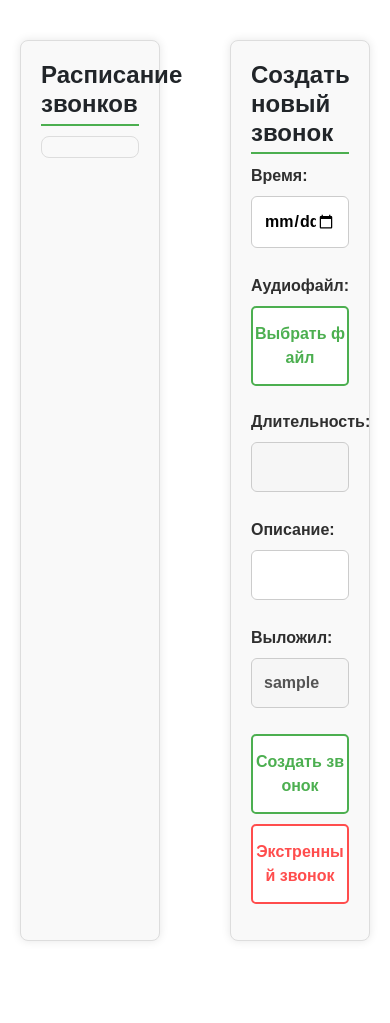
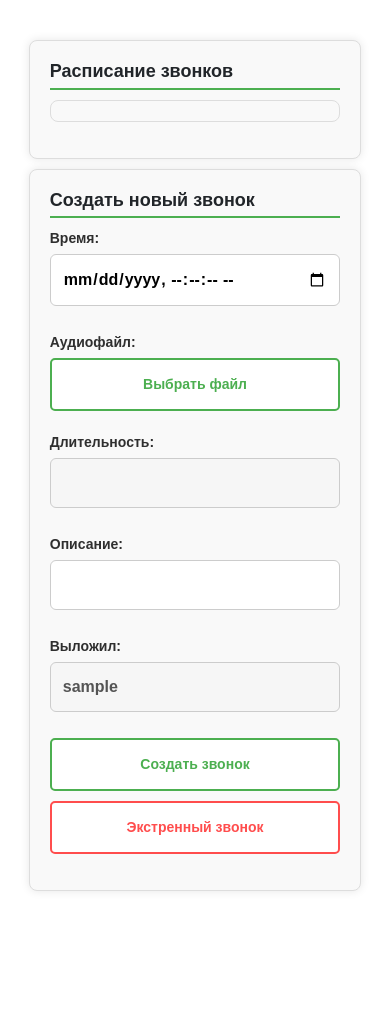
Before and after one commit to Vasysik/SpeakersWEB-2, a Flask app: page / in a window 390 px wide; the page is wider, and only the part inside the window is pictured. Shown: the part 60-1083 px from the top of that part. Run offline with Flask 3, Linux system fonts and the light colour scheme; the visitor is signed in with stand-in values (Sample User, id 1); data that the repository does not hold is empty; some libraries are stand-ins or nearby versions.

Commit message:
Added functions for the Emergency button, added styles for mobile devices

```diff
--- a/web_app/app.py
+++ b/web_app/app.py
@@ -1,6 +1,6 @@
 from flask import Flask, render_template, request, redirect, url_for, flash, session
 from pydub import AudioSegment
-from datetime import datetime
+from datetime import datetime, timedelta
 import uuid
 import os
 import db
@@ -66,9 +66,27 @@ def create_bell():
         time_str += ":00"
         time = datetime.strptime(time_str, '%Y-%m-%dT%H:%M:%S')
 
-    if 'username' in session:
-        username = session['username']
-    db.add_bell(info, time, unique_filename, duration, username)
+    db.add_bell(info, time, unique_filename, duration, session['username'])
+
+    return redirect(url_for('index'))
+
+@app.route('/create_emergency_bell', methods=['POST'])
+def create_emergency_bell():
+    if not check_login():
+        return redirect(url_for('login'))
+
+    emergency_type = request.form['emergency_type']
+    duration = 0
+
+    info = {
+        'fire': 'Пожар',
+        'terrorism': 'Угроза терроризма'
+        # Добавьте другие типы ситуаций по мере необходимости
+    }.get(emergency_type, 'Неизвестная ситуация')
+
+    future_time = (datetime.now() + timedelta(seconds=2)).replace(microsecond=0)
+
+    db.add_bell(info, future_time, f"emergency_audios/{emergency_type}.mp3", duration, session['username'])
 
     return redirect(url_for('index'))
 
--- a/web_app/static/styles.css
+++ b/web_app/static/styles.css
@@ -258,3 +258,63 @@ audio {
     font-size: 14px;
     cursor: pointer;
 }
+
+/* Стили для устройств с максимальной шириной 768px (планшеты и мобильные телефоны) */
+@media (max-width: 768px) {
+    .home-container {
+        flex-direction: column;
+        align-items: center;
+        width: 100%;  /* Установка ширины контейнера на 100% экрана */
+    }
+
+    .bells-container,
+    .create-bell-container {
+        max-width: 90%;  /* Ограничение максимальной ширины и установка единой ширины */
+        width: 100%;  /* Позволяет блокам занимать всю доступную ширину */
+        order: 0;  /* Установка порядка для расписания звонков */
+    }
+
+    .create-bell-container {
+        order: 1;  /* Установка порядка для блока создания нового звонка */
+        margin-top: 10px;  /* Добавление отступа между блоками */
+    }
+
+    .title {
+        font-size: 20px;  /* Немного уменьшаем размер заголовка для экономии пространства */
+    }
+
+    form {
+        width: 100%;  /* Установка ширины форм на 100% для улучшения доступности */
+    }
+
+    input[type="file"] + label,
+    .button,
+    .custom-file-upload {
+        font-size: 14px;  /* Уменьшение размера текста для кнопок и меток */
+    }
+}
+
+/* Стили для мобильных телефонов */
+@media (max-width: 480px) {
+    .title {
+        font-size: 18px;
+    }
+
+    label {
+        margin-bottom: 5px;
+        font-size: 14px;
+    }
+
+    input[type="file"] + label {
+        font-size: 12px;
+    }
+
+    .bells-list {
+        max-height: 300px;
+    }
+
+    .bells-container,
+    .create-bell-container {
+        max-width: 95%;  /* Дополнительное увеличение доступной ширины на очень маленьких устройствах */
+    }
+}
--- a/web_app/templates/index.html
+++ b/web_app/templates/index.html
@@ -70,6 +70,31 @@
                         <button type="button" class="button emergency-button btn btn-danger">Экстренный звонок</button>
                     </div>
                 </form>
+                <div class="modal fade" id="emergencyModal" tabindex="-1" aria-labelledby="emergencyModalLabel" aria-hidden="true">
+                    <div class="modal-dialog">
+                        <div class="modal-content">
+                            <div class="modal-header">
+                                <h5 class="modal-title" id="emergencyModalLabel">Выберите чрезвычайную ситуацию</h5>
+                                <button type="button" class="close" data-dismiss="modal" aria-label="Close">
+                                    <span aria-hidden="true">&times;</span>
+                                </button>
+                            </div>
+                            <form action="{{ url_for('create_emergency_bell') }}" method="POST" id="emergencyForm">
+                                <div class="modal-body">
+                                    <select class="form-control" name="emergency_type" id="emergencyType">
+                                        <option value="fire">Пожар</option>
+                                        <option value="terrorism">Угроза терроризма</option>
+                                        <!-- Добавьте другие ситуации по мере необходимости -->
+                                    </select>
+                                </div>
+                                <div class="modal-footer">
+                                    <button type="button" class="btn btn-secondary" data-dismiss="modal">Отмена</button>
+                                    <button type="submit" class="btn btn-danger">Создать экстренный звонок</button>
+                                </div>
+                            </form>
+                        </div>
+                    </div>
+                </div>
             {% else %}
                 <p>Вы должны быть авторизованы, чтобы создавать новые звонки. <a href="{{ url_for('login') }}">Войдите</a>.</p>
             {% endif %}
@@ -106,6 +131,9 @@
                 closestUpcomingBell.scrollIntoView({ behavior: "smooth", block: "start" });
             }
         });
+        document.querySelector(".emergency-button").addEventListener("click", function() {
+            $('#emergencyModal').modal('show');
+        });
     </script>
 </body>
 </html>
--- a/web_app/templates/login.html
+++ b/web_app/templates/login.html
@@ -26,7 +26,7 @@
                     <input type="password" name="password" required>
                 </div>
                 <div class="form-group">
-                    <button type="submit">Войти</button>
+                    <button class="button btn" type="submit">Войти</button>
                 </div>
             </form>
         </div>
```
Also changed, not shown: client.py (+12 -2 lines), 2 other files.
